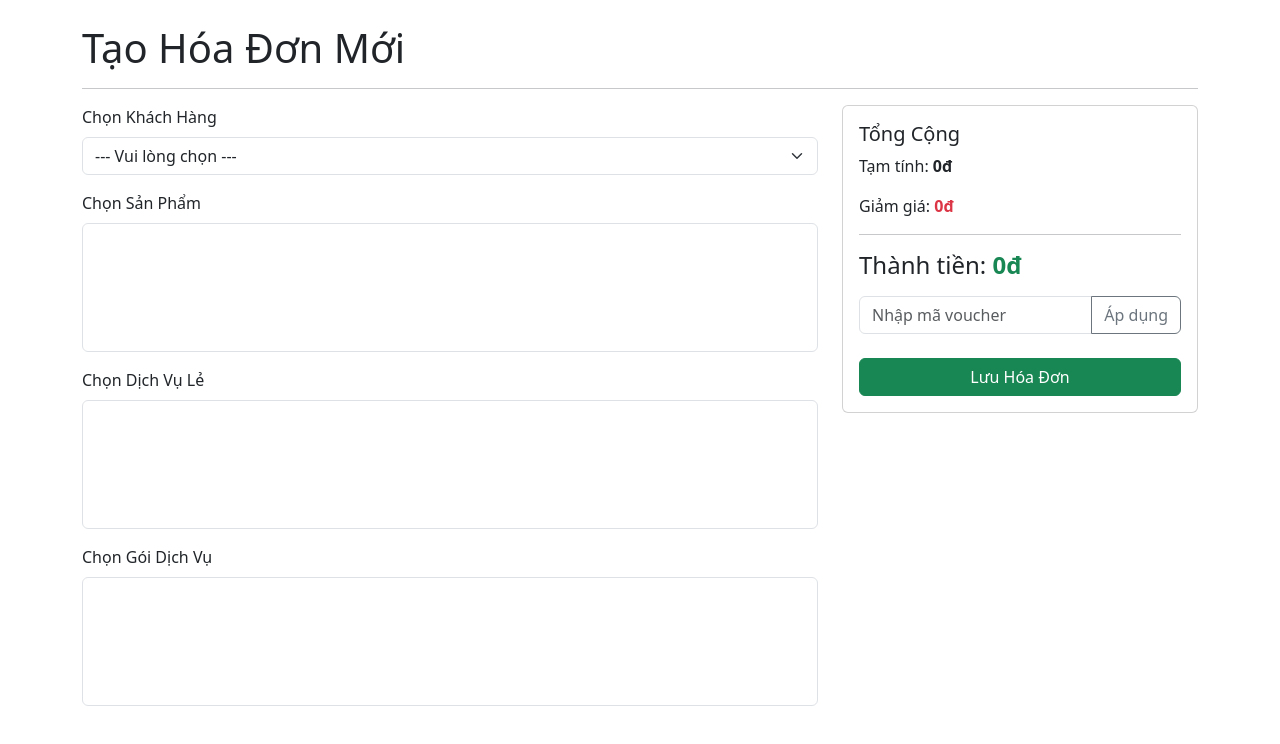
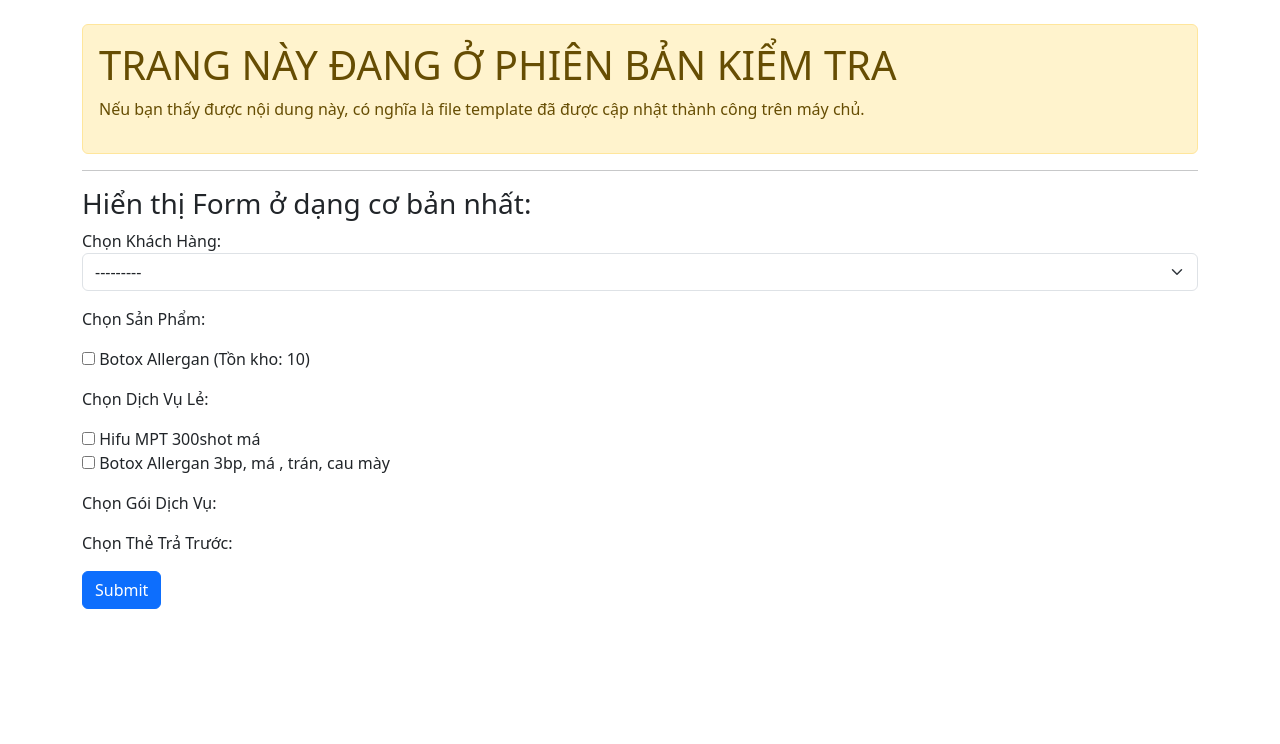
Before and after one commit to mrdongha/spa-management-app, a Django app: page /invoices/create/ in a window 1280 px wide. Shown: the part 56-800 px from the top of the page. Run offline with Django 5.2, Linux system fonts and the light colour scheme; data comes from the database, SQL or seed files in the repository; data that the repository does not hold is empty; some libraries are stand-ins or nearby versions.

Commit message:
DEBUG: Use a super simple template for create_invoice

```diff
--- a/sales/templates/sales/create_invoice.html
+++ b/sales/templates/sales/create_invoice.html
@@ -1,97 +1,21 @@
 {% extends 'sales/base.html' %}
-{% block title %}Tạo Hóa Đơn Mới{% endblock %}
+
+{% block title %}TRANG KIỂM TRA{% endblock %}
+
 {% block content %}
-<h1>Tạo Hóa Đơn Mới</h1>
+
+<div class="alert alert-warning" role="alert">
+  <h1 class="alert-heading">TRANG NÀY ĐANG Ở PHIÊN BẢN KIỂM TRA</h1>
+  <p>Nếu bạn thấy được nội dung này, có nghĩa là file template đã được cập nhật thành công trên máy chủ.</p>
+</div>
+
 <hr>
+
+<h3>Hiển thị Form ở dạng cơ bản nhất:</h3>
 <form method="post">
     {% csrf_token %}
-    <div class="row">
-        <div class="col-md-8">
-            <div class="mb-3"><label for="customer" class="form-label">Chọn Khách Hàng</label><select name="customer" id="customer" class="form-select" required><option value="">--- Vui lòng chọn ---</option>{% for customer in customers %}<option value="{{ customer.id }}">{{ customer.full_name }}</option>{% endfor %}</select></div>
-            <div class="mb-3"><label for="products" class="form-label">Chọn Sản Phẩm</label><select name="products" id="products" class="form-select" multiple size="5">{% for product in products %}<option value="{{ product.id }}" data-price="{{ product.price }}" {% if product.quantity_in_stock <= 0 %}disabled{% endif %}>{{ product.name }} - {{ product.price|floatformat:0 }}đ (Tồn: {{ product.quantity_in_stock }})</option>{% endfor %}</select></div>
-            <div class="mb-3"><label for="services" class="form-label">Chọn Dịch Vụ Lẻ</label><select name="services" id="services" class="form-select" multiple size="5">{% for service in services %}<option value="{{ service.id }}" data-price="{{ service.price }}">{{ service.name }} - {{ service.price|floatformat:0 }}đ</option>{% endfor %}</select></div>
-            <div class="mb-3"><label for="packages" class="form-label">Chọn Gói Dịch Vụ</label><select name="packages" id="packages" class="form-select" multiple size="5">{% for package in packages %}<option value="{{ package.id }}" data-price="{{ package.price }}">{{ package.name }} - {{ package.price|floatformat:0 }}đ</option>{% endfor %}</select></div>
-        </div>
-        <div class="col-md-4">
-            <div class="card">
-                <div class="card-body">
-                    <h5 class="card-title">Tổng Cộng</h5><p>Tạm tính: <strong id="subtotal">0đ</strong></p><p>Giảm giá: <strong id="discount" class="text-danger">0đ</strong></p><hr><h4>Thành tiền: <strong id="total" class="text-success">0đ</strong></h4>
-                    <div class="input-group my-3"><input type="text" id="voucher-code" class="form-control" placeholder="Nhập mã voucher"><button class="btn btn-outline-secondary" type="button" id="apply-voucher-btn">Áp dụng</button></div>
-                    <div id="voucher-message"></div><input type="hidden" name="voucher_code_hidden" id="voucher-code-hidden"><button type="submit" class="btn btn-success w-100 mt-2">Lưu Hóa Đơn</button>
-                </div>
-            </div>
-        </div>
-    </div>
+    {{ form.as_p }}
+    <button type="submit" class="btn btn-primary">Submit</button>
 </form>
 
-<script>
-document.addEventListener('DOMContentLoaded', function() {
-    const productsSelect = document.getElementById('products');
-    const servicesSelect = document.getElementById('services');
-    const packagesSelect = document.getElementById('packages');
-    const subtotalEl = document.getElementById('subtotal');
-    const totalEl = document.getElementById('total');
-    // ... (các biến khác giữ nguyên)
-
-    function calculateTotal() {
-        let subtotal = 0;
-        for (const option of productsSelect.selectedOptions) { subtotal += parseFloat(option.dataset.price); }
-        for (const option of servicesSelect.selectedOptions) { subtotal += parseFloat(option.dataset.price); }
-        for (const option of packagesSelect.selectedOptions) { subtotal += parseFloat(option.dataset.price); }
-        // ... (phần còn lại của hàm giữ nguyên)
-    }
-
-    productsSelect.addEventListener('change', calculateTotal);
-    // ... (các event listener khác giữ nguyên)
-});
-// Dán lại toàn bộ script để đảm bảo chính xác
-document.addEventListener('DOMContentLoaded', function() {
-    const productsSelect = document.getElementById('products');
-    const servicesSelect = document.getElementById('services');
-    const packagesSelect = document.getElementById('packages');
-    const subtotalEl = document.getElementById('subtotal');
-    const totalEl = document.getElementById('total');
-    const discountEl = document.getElementById('discount');
-    const voucherInput = document.getElementById('voucher-code');
-    const applyBtn = document.getElementById('apply-voucher-btn');
-    const voucherMsg = document.getElementById('voucher-message');
-    const hiddenVoucherInput = document.getElementById('voucher-code-hidden');
-    let currentSubtotal = 0; let currentDiscount = 0;
-    function calculateTotal() {
-        let subtotal = 0;
-        for (const option of productsSelect.selectedOptions) { subtotal += parseFloat(option.dataset.price); }
-        for (const option of servicesSelect.selectedOptions) { subtotal += parseFloat(option.dataset.price); }
-        for (const option of packagesSelect.selectedOptions) { subtotal += parseFloat(option.dataset.price); }
-        currentSubtotal = subtotal;
-        const finalTotal = currentSubtotal - currentDiscount;
-        subtotalEl.textContent = new Intl.NumberFormat('vi-VN').format(currentSubtotal) + 'đ';
-        totalEl.textContent = new Intl.NumberFormat('vi-VN').format(finalTotal) + 'đ';
-    }
-    function applyVoucher() {
-        const code = voucherInput.value; if (!code) return;
-        fetch("{% url 'apply_voucher_api' %}", {
-            method: 'POST',
-            headers: { 'Content-Type': 'application/json', 'X-CSRFToken': '{{ csrf_token }}' },
-            body: JSON.stringify({ code: code, subtotal: currentSubtotal })
-        }).then(res => res.json()).then(data => {
-            if (data.success) {
-                currentDiscount = parseFloat(data.discount_amount);
-                discountEl.textContent = '- ' + new Intl.NumberFormat('vi-VN').format(currentDiscount) + 'đ';
-                voucherMsg.innerHTML = `<span class="text-success">${data.message}</span>`;
-                hiddenVoucherInput.value = code;
-            } else {
-                currentDiscount = 0;
-                discountEl.textContent = '0đ';
-                voucherMsg.innerHTML = `<span class="text-danger">${data.message}</span>`;
-                hiddenVoucherInput.value = '';
-            }
-            calculateTotal();
-        });
-    }
-    productsSelect.addEventListener('change', calculateTotal);
-    servicesSelect.addEventListener('change', calculateTotal);
-    packagesSelect.addEventListener('change', calculateTotal);
-    applyBtn.addEventListener('click', applyVoucher);
-});
-</script>
 {% endblock %}
```
